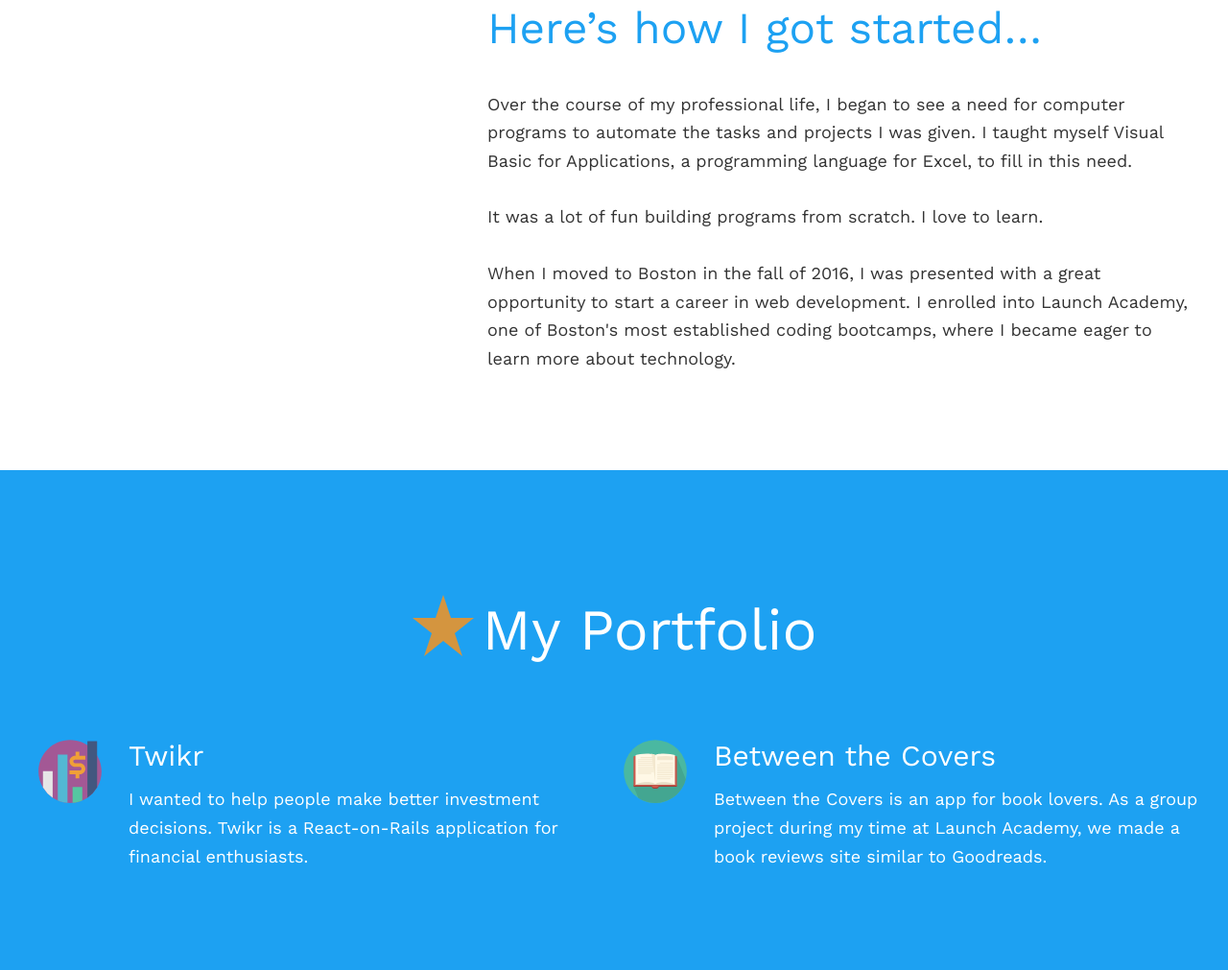
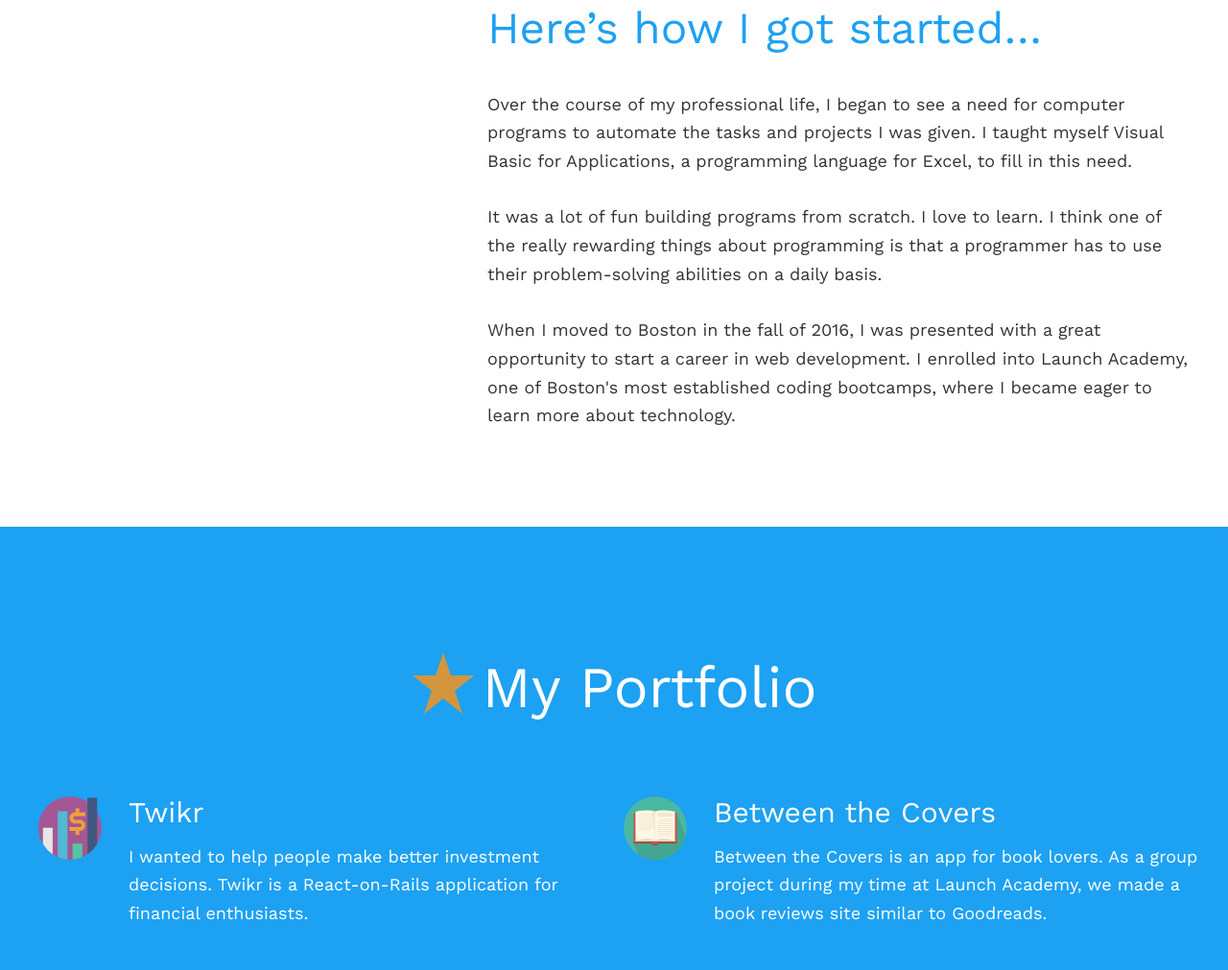
Before and after one commit to seanwbrooks/portfolio, a website: page app/index.html in a window 1280 px wide. Shown: the part 792-1803 px from the top of the page at 96% size. Drawn offline with nearby package versions, Linux system fonts and the light colour scheme; files whose address does not match are found by name.

Commit message:
Added interests

```diff
--- a/app/index.html
+++ b/app/index.html
@@ -7,7 +7,6 @@
     window.dataLayer = window.dataLayer || [];
     function gtag(){dataLayer.push(arguments)};
     gtag('js', new Date());
-
     gtag('config', 'UA-106621269-1');
   </script>
   <meta name="viewport" content="width=device-width, initial-scale=1" />
@@ -71,7 +70,7 @@
           <div class="generic-content-container">
             <h2 class="headline headline--no-t-margin">Here&rsquo;s how I got started&hellip;</h2>
             <p>Over the course of my professional life, I began to see a need for computer programs to automate the tasks and projects I was given.  I taught myself Visual Basic for Applications, a programming language for Excel, to fill in this need.</p>
-            <p>It was a lot of <strong>fun</strong> building programs from scratch. I love to learn.</p>
+            <p>It was a lot of <strong>fun</strong> building programs from scratch. I love to learn.  I think one of the really rewarding things about programming is that a programmer has to use their problem-solving abilities on a daily basis.</p>
             <p>When I moved to Boston in the fall of 2016, I was presented with a great opportunity to start a career in web development. I enrolled into Launch Academy, one of Boston's most established coding bootcamps, where I became eager to learn more about technology.</p>
           </div>
         </div>
```
